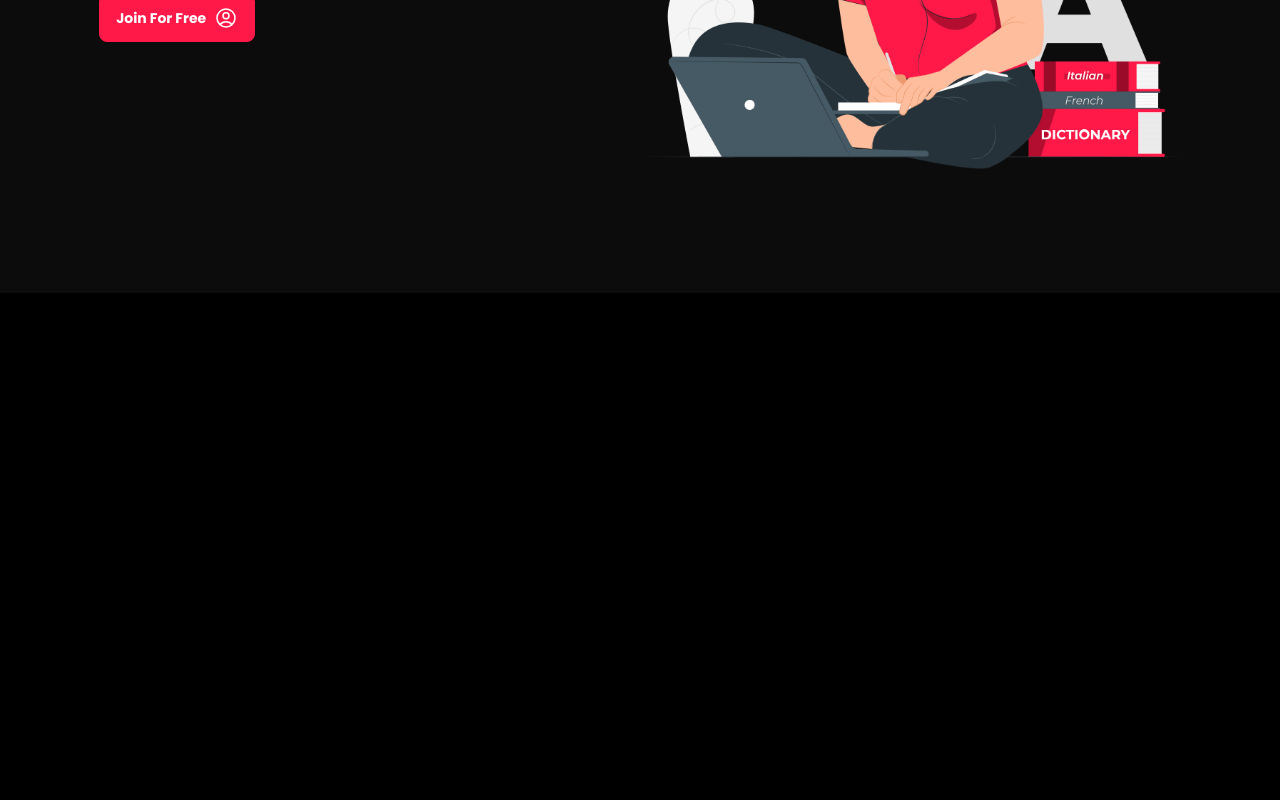
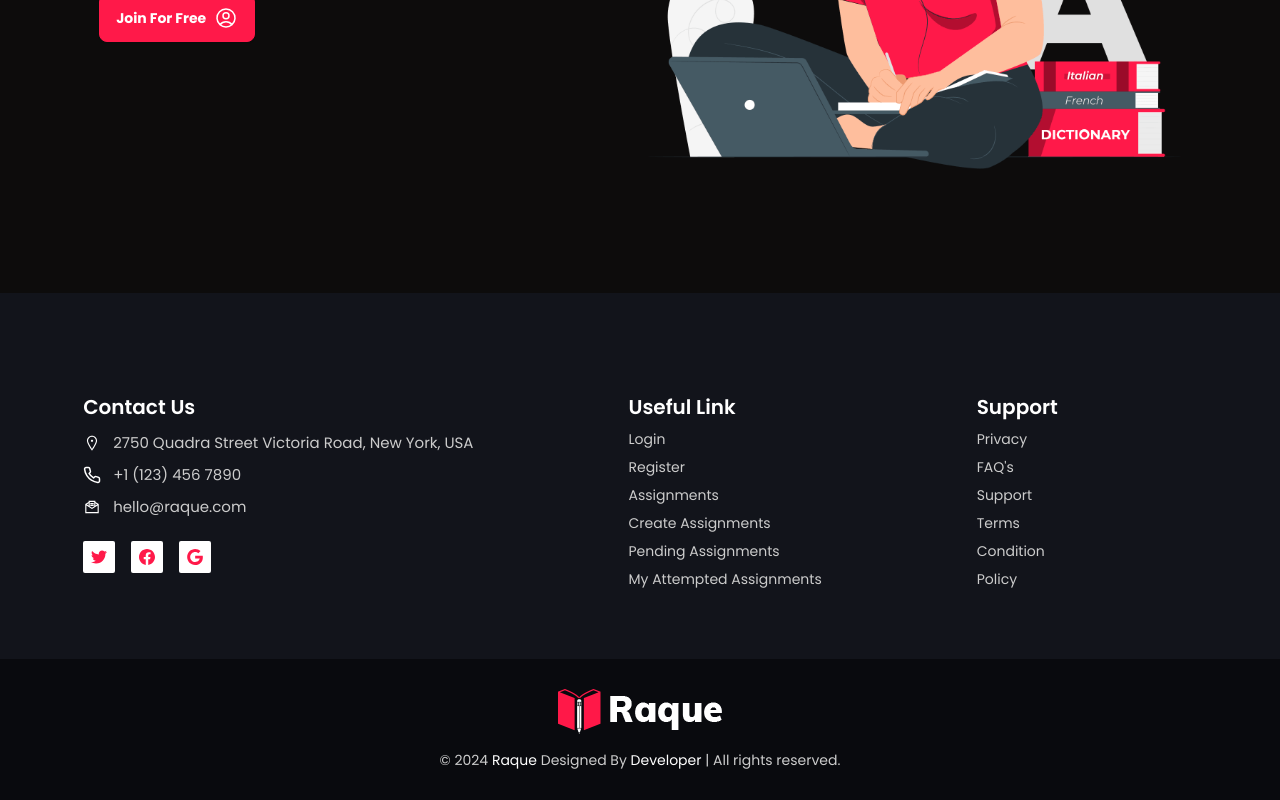
Before and after one commit to 44fahadhasan/b9a11-client-side-44fahadhasan, a React (Vite) app: page / in a window 1280 px wide. Shown: the part 574-1374 px from the top of the page. Before the commit the page ends 867 px from the top, so only its background shows below. Built offline with nearby package versions, Linux system fonts and the light colour scheme.

Commit message:
footer added of the website

```diff
--- a/src/layouts/Root.jsx
+++ b/src/layouts/Root.jsx
@@ -1,4 +1,5 @@
 import { Outlet } from "react-router-dom";
+import Footer from "../pages/shared/Footer/Footer";
 import NavBar from "../pages/shared/NabBar/NavBar";
 
 const Root = () => {
@@ -6,6 +7,7 @@ const Root = () => {
     <div>
       <NavBar />
       <Outlet />
+      <Footer />
     </div>
   );
 };
--- /dev/null
+++ b/src/pages/shared/Footer/Footer.jsx
@@ -0,0 +1,187 @@
+import { FiPhone } from "react-icons/fi";
+import {
+  LiaEnvelopeOpenTextSolid,
+  LiaMapMarkerAltSolid,
+} from "react-icons/lia";
+import { Link } from "react-router-dom";
+// import { Link } from "react-router-dom";
+import logo from "../../../assets/images/logo.png";
+
+const Footer = () => {
+  return (
+    <footer className="poppins text-[#cccccc]">
+      <div className="pt-[100px] pb-[70px] bg-[#12141b]">
+        <div className="footer container w-[87%] mx-auto">
+          <aside>
+            <div className="space-y-3">
+              <h3 className="text-xl text-[#fff] font-semibold">Contact Us</h3>
+              <ul className="space-y-1 text-[15px]">
+                <div className="flex items-center gap-3">
+                  <div className="text-[#fff] text-lg ">
+                    <LiaMapMarkerAltSolid />
+                  </div>
+                  <div className="space-y-1">
+                    <li>2750 Quadra Street Victoria Road, New York, USA</li>
+                  </div>
+                </div>
+              </ul>
+
+              <ul className="space-y-1 text-[15px]">
+                <div className="flex items-center gap-3">
+                  <div className="text-[#fff] text-lg ">
+                    <FiPhone />
+                  </div>
+                  <div className="space-y-1">
+                    <li>+1 (123) 456 7890</li>
+                  </div>
+                </div>
+              </ul>
+
+              <ul className="space-y-1 text-[15px]">
+                <div className="flex items-center gap-3">
+                  <div className="text-[#fff] text-lg ">
+                    <LiaEnvelopeOpenTextSolid />
+                  </div>
+                  <div className="space-y-1">
+                    <li>hello@raque.com</li>
+                  </div>
+                </div>
+              </ul>
+
+              <div className="flex space-x-4 pt-3">
+                <a
+                  href="#"
+                  title="Twitter"
+                  className="flex items-center justify-center   rounded-sm p-2   bg-[#fff] hover:bg-[#FF1949] transition-all duration-300 text-[#FF1949] hover:text-[#fff]"
+                >
+                  <svg
+                    xmlns="http://www.w3.org/2000/svg"
+                    fill="currentColor"
+                    viewBox="0 0 32 32"
+                    className="w-4 h-4"
+                  >
+                    <path d="M31.937 6.093c-1.177 0.516-2.437 0.871-3.765 1.032 1.355-0.813 2.391-2.099 2.885-3.631-1.271 0.74-2.677 1.276-4.172 1.579-1.192-1.276-2.896-2.079-4.787-2.079-3.625 0-6.563 2.937-6.563 6.557 0 0.521 0.063 1.021 0.172 1.495-5.453-0.255-10.287-2.875-13.52-6.833-0.568 0.964-0.891 2.084-0.891 3.303 0 2.281 1.161 4.281 2.916 5.457-1.073-0.031-2.083-0.328-2.968-0.817v0.079c0 3.181 2.26 5.833 5.26 6.437-0.547 0.145-1.131 0.229-1.724 0.229-0.421 0-0.823-0.041-1.224-0.115 0.844 2.604 3.26 4.5 6.14 4.557-2.239 1.755-5.077 2.801-8.135 2.801-0.521 0-1.041-0.025-1.563-0.088 2.917 1.86 6.36 2.948 10.079 2.948 12.067 0 18.661-9.995 18.661-18.651 0-0.276 0-0.557-0.021-0.839 1.287-0.917 2.401-2.079 3.281-3.396z"></path>
+                  </svg>
+                </a>
+                <a
+                  href="#"
+                  title="Facebook"
+                  className="flex items-center justify-center    rounded-sm p-2   bg-[#fff] hover:bg-[#FF1949] transition-all duration-300 text-[#FF1949] hover:text-[#fff]"
+                >
+                  <svg
+                    xmlns="http://www.w3.org/2000/svg"
+                    fill="currentColor"
+                    viewBox="0 0 32 32"
+                    className="w-4 h-4"
+                  >
+                    <path d="M32 16c0-8.839-7.167-16-16-16-8.839 0-16 7.161-16 16 0 7.984 5.849 14.604 13.5 15.803v-11.177h-4.063v-4.625h4.063v-3.527c0-4.009 2.385-6.223 6.041-6.223 1.751 0 3.584 0.312 3.584 0.312v3.937h-2.021c-1.984 0-2.604 1.235-2.604 2.5v3h4.437l-0.713 4.625h-3.724v11.177c7.645-1.199 13.5-7.819 13.5-15.803z"></path>
+                  </svg>
+                </a>
+                <a
+                  href="#"
+                  title="Gmail"
+                  className="flex items-center justify-center    rounded-sm p-2   bg-[#fff] hover:bg-[#FF1949] transition-all duration-300 text-[#FF1949] hover:text-[#fff]"
+                >
+                  <svg
+                    xmlns="http://www.w3.org/2000/svg"
+                    fill="currentColor"
+                    viewBox="0 0 32 32"
+                    className="w-4 h-4"
+                  >
+                    <path d="M16.318 13.714v5.484h9.078c-0.37 2.354-2.745 6.901-9.078 6.901-5.458 0-9.917-4.521-9.917-10.099s4.458-10.099 9.917-10.099c3.109 0 5.193 1.318 6.38 2.464l4.339-4.182c-2.786-2.599-6.396-4.182-10.719-4.182-8.844 0-16 7.151-16 16s7.156 16 16 16c9.234 0 15.365-6.49 15.365-15.635 0-1.052-0.115-1.854-0.255-2.651z"></path>
+                  </svg>
+                </a>
+              </div>
+            </div>
+          </aside>
+
+          <nav>
+            <h3 className="text-xl text-[#fff] font-semibold">Useful Link</h3>
+            <Link to="Login" className="link link-hover hover:text-[#FF1949]">
+              Login
+            </Link>
+            <Link
+              to="Register"
+              className="link link-hover hover:text-[#FF1949]"
+            >
+              Register
+            </Link>
+            <Link
+              to="Assignments"
+              className="link link-hover hover:text-[#FF1949]"
+            >
+              Assignments
+            </Link>
+            <Link
+              to="Create-Assignments"
+              className="link link-hover hover:text-[#FF1949]"
+            >
+              Create Assignments
+            </Link>
+            <Link
+              to="Pending-Assignments"
+              className="link link-hover hover:text-[#FF1949]"
+            >
+              Pending Assignments
+            </Link>
+            <Link
+              to="My-Attempted-Assignments"
+              className="link link-hover hover:text-[#FF1949]"
+            >
+              My Attempted Assignments
+            </Link>
+          </nav>
+
+          <nav>
+            <h3 className="text-xl text-[#fff] font-semibold">Support</h3>
+            <a className="link link-hover hover:text-[#FF1949]">Privacy</a>
+            <a className="link link-hover hover:text-[#FF1949]">FAQ&#39;s</a>
+            <a className="link link-hover hover:text-[#FF1949]">Support</a>
+            <a className="link link-hover hover:text-[#FF1949]">Terms</a>
+            <a className="link link-hover hover:text-[#FF1949]">Condition</a>
+            <a className="link link-hover hover:text-[#FF1949]">Policy</a>
+          </nav>
+
+          {/* <nav>
+            <h3 className="text-xl text-[#fff] font-semibold">Contact Us</h3>
+            <a className="link link-hover hover:text-[#FF1949]">Terms of use</a>
+            <a className="link link-hover hover:text-[#FF1949]">
+              Privacy policy
+            </a>
+            <a className="link link-hover hover:text-[#FF1949]">
+              Cookie policy
+            </a>
+          </nav> */}
+        </div>
+      </div>
+      <div className="py-[30px] bg-[#090a0e]">
+        <section className="footer footer-center container w-[87%] mx-auto">
+          <aside>
+            <Link to="/" className="">
+              <img src={logo} alt="logo" />
+            </Link>
+            <small className="mt-2 text-sm poppins">
+              © 2024{" "}
+              <Link
+                to="/"
+                className="text-white link link-hover hover:text-[#FF1949]"
+              >
+                Raque
+              </Link>{" "}
+              Designed By{" "}
+              <Link
+                className="text-white link link-hover hover:text-[#FF1949]"
+                to=""
+              >
+                Developer
+              </Link>{" "}
+              | All rights reserved.
+            </small>
+          </aside>
+        </section>
+      </div>
+    </footer>
+  );
+};
+
+export default Footer;
```
